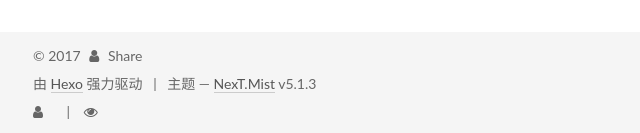
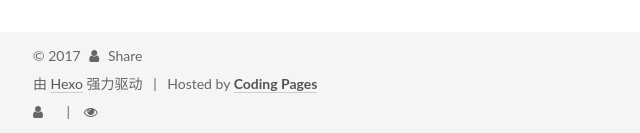
Before and after one commit to Sharewithyou/Sharewithyou.github.io, a plain HTML site: page index.html in a window 1280 px wide. Shown: the part 1181-1314 px from the top of the page, 257-897 px from the left. Drawn offline with Linux system fonts and the light colour scheme; some packages are replaced by stand-ins of ours; a script that the page names is missing.

Commit message:
Site updated: 2017-10-28 21:26:27

```diff
--- a/index.html
+++ b/index.html
@@ -743,7 +743,9 @@
 
 
 
-  <div class="theme-info">主题 &mdash; <a class="theme-link" target="_blank" href="https://github.com/iissnan/hexo-theme-next">NexT.Mist</a> v5.1.3</div>
+  <div class="theme-info">
+      <span>Hosted by <a href="https://pages.coding.me" style="font-weight: bold">Coding Pages</a></span>
+  </div>
 
 
 
```
Also changed, not shown: 2017/10/21/Hexo-Github-搭建属于自己的博客系列教程一：基础环境搭建/index.html (+3 -1 lines), 2017/10/23/Hexo-Github-搭建属于自己的博客系列教程二：博客写作与发布/index.html (+3 -1 lines), archives/2017/10/index.html (+3 -1 lines), archives/2017/index.html (+3 -1 lines), archives/index.html (+3 -1 lines), categories/博客开发/index.html (+3 -1 lines), tags/Github/index.html (+3 -1 lines), tags/Hexo/index.html (+3 -1 lines).
